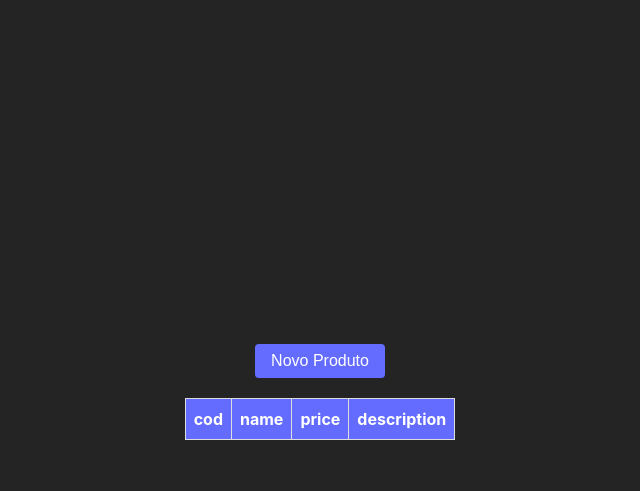
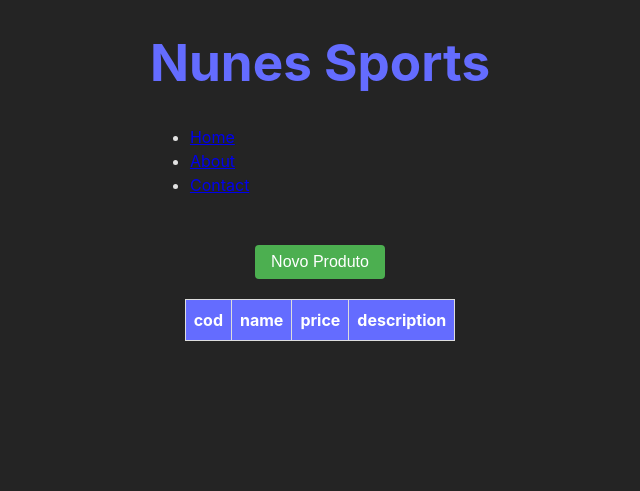
Before and after one commit to mbrennerr/Project_NunesSports, a website built with Vite: page index.html in a window 1280 px wide. Shown: the whole page, without its empty margins (320-960 px from the left). Built offline with nearby package versions, Linux system fonts and the light colour scheme; no server answers.

Commit message:
[style] Css_zando

```diff
--- a/index.html
+++ b/index.html
@@ -7,6 +7,16 @@
     <title>Nunes Sports</title>
   </head>
   <body>
+    <header>
+      <h1>Nunes Sports</h1>
+      <nav>
+        <ul>
+          <li><a href="/">Home</a></li>
+          <li><a href="/about">About</a></li>
+          <li><a href="/contact">Contact</a></li>
+        </ul>
+      </nav>
+    </header>
     <div id="app"></div>
     <script src="/src/main.ts" type="module"></script>
   </body>
--- a/src/style/style.css
+++ b/src/style/style.css
@@ -13,10 +13,6 @@
   -moz-osx-font-smoothing: grayscale;
 }
 
-/*.force-refresh {*/
-/*  outline: none;*/
-/*}*/
-
 button {
   font-size: 1rem;
   padding: 0.5rem 1rem;
@@ -24,16 +20,17 @@ button {
   border-radius: 0.25rem;
   cursor: pointer;
   transition: background-color 0.3s;
-  background-color: #646cff;
+  background-color: #4CAF50;
   color: #fff;
 }
 button:hover {
-  color: #535bf2;
+  color: #457f3c;
 }
 
 body {
   margin: 0;
   display: flex;
+  flex-direction: column;
   place-items: center;
   min-width: 320px;
   min-height: 100vh;
@@ -42,6 +39,7 @@ body {
 h1 {
   font-size: 3.2em;
   line-height: 1.1;
+  color: #646cff;
 }
 
 #app {
```
